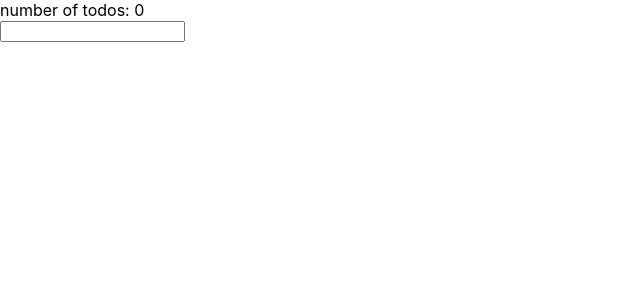
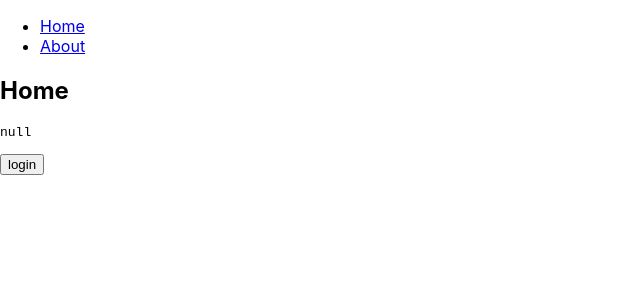
Before and after one commit to lubomirKavetskiy/React_Hooks, a React (Create React App) app: page / in a window 1280 px wide. Shown: the top 300 px of the page, without its empty margins (0-640 px from the left). Built offline with nearby package versions, Linux system fonts and the light colour scheme.

Commit message:
useContext

```diff
--- a/package.json
+++ b/package.json
@@ -5,6 +5,7 @@
   "dependencies": {
     "react": "^16.9.0",
     "react-dom": "^16.9.0",
+    "react-router-dom": "^5.1.1",
     "react-scripts": "3.1.2"
   },
   "scripts": {
--- a/src/App.js
+++ b/src/App.js
@@ -1,64 +1,33 @@
-import React, { useState, useReducer } from "react";
+import React, { useState, useMemo } from "react";
+import { BrowserRouter as Router, Route, Link } from "react-router-dom";
+import { Home, About } from "./pages";
+import { UserContext } from "./UserContext";
 
-import "./App.css";
+function AppRouter() {
+  const [user, setUser] = useState(null);
 
-const actionTypes = {
-  addTodo: "ADD_TODO",
-  toggleTodo: "TOGGLE_TODO"
-};
+  const value = useMemo(() => ({ user, setUser }), [user, setUser]);
 
-function reducer(state, action) {
-  switch (action.type) {
-    case actionTypes.addTodo:
-      return {
-        todos: [...state.todos, { text: action.text, completed: false }],
-        todoCount: state.todoCount + 1
-      };
-    case actionTypes.toggleTodo:
-      return {
-        ...state,
-        todos: state.todos.map((t, idx) =>
-          action.idx === idx ? { ...t, completed: !t.completed } : t
-        )
-      };
-    default:
-      return state;
-  }
+  return (
+    <Router>
+      <div>
+        <nav>
+          <ul>
+            <li>
+              <Link to="/">Home</Link>
+            </li>
+            <li>
+              <Link to="/about/">About</Link>
+            </li>
+          </ul>
+        </nav>
+        <UserContext.Provider value={value}>
+          <Route path="/" exact component={Home} />
+          <Route path="/about/" component={About} />
+        </UserContext.Provider>
+      </div>
+    </Router>
+  );
 }
 
-const App = () => {
-  const [{ todos, todoCount }, dispatch] = useReducer(reducer, {
-    todos: [],
-    todoCount: 0
-  });
-  const [text, setText] = useState("");
-  return (
-    <div>
-      <span>number of todos: {todoCount}</span>
-      <form
-        onSubmit={(e) => {
-          e.preventDefault();
-          dispatch({ type: actionTypes.addTodo, text });
-          setText("");
-        }}
-      >
-        <input value={text} onChange={(e) => setText(e.target.value)} />
-      </form>
-      <ul>
-        {todos.map((t, idx) => (
-          <li
-            key={idx}
-            onClick={() => dispatch({ type: actionTypes.toggleTodo, idx })}
-            style={{
-              textDecoration: t.completed ? "line-through" : ""
-            }}
-          >
-            {t.text}
-          </li>
-        ))}
-      </ul>
-    </div>
-  );
-};
-
-export default App;
+export default AppRouter;
--- /dev/null
+++ b/src/UserContext.js
@@ -0,0 +1,3 @@
+import { createContext } from "react";
+
+export const UserContext = createContext(null);
--- /dev/null
+++ b/src/pages/About.js
@@ -0,0 +1,14 @@
+import React, { useContext } from "react";
+import { UserContext } from "../UserContext";
+
+export const About = React.memo(() => {
+  const { user } = useContext(UserContext);
+  console.log("about");
+
+  return (
+    <div>
+      <h2>About</h2>
+      <pre>{JSON.stringify(user, null, 2)}</pre>
+    </div>
+  );
+});
--- /dev/null
+++ b/src/pages/Home.js
@@ -0,0 +1,34 @@
+import React, { useContext } from "react";
+import { UserContext } from "../UserContext";
+import { login } from "../utils";
+
+export const Home = React.memo(() => {
+  const { user, setUser } = useContext(UserContext);
+  console.log("home");
+
+  return (
+    <div>
+      <h2>Home</h2>
+      <pre>{JSON.stringify(user, null, 2)}</pre>
+      {user ? (
+        <button
+          onClick={() => {
+            // call logout
+            setUser(null);
+          }}
+        >
+          logout
+        </button>
+      ) : (
+        <button
+          onClick={async () => {
+            const user = await login();
+            setUser(user);
+          }}
+        >
+          login
+        </button>
+      )}
+    </div>
+  );
+});
--- /dev/null
+++ b/src/pages/index.js
@@ -0,0 +1,2 @@
+export * from "./About";
+export * from "./Home";
--- /dev/null
+++ b/src/utils/index.js
@@ -0,0 +1 @@
+export * from "./login";
--- /dev/null
+++ b/src/utils/login.js
@@ -0,0 +1,5 @@
+export const login = async () => ({
+  id: 4,
+  username: "bob",
+  email: "bob@bob.com"
+});
```
Also changed, not shown: 1 other file (tests, documents, lock files or other folders).
